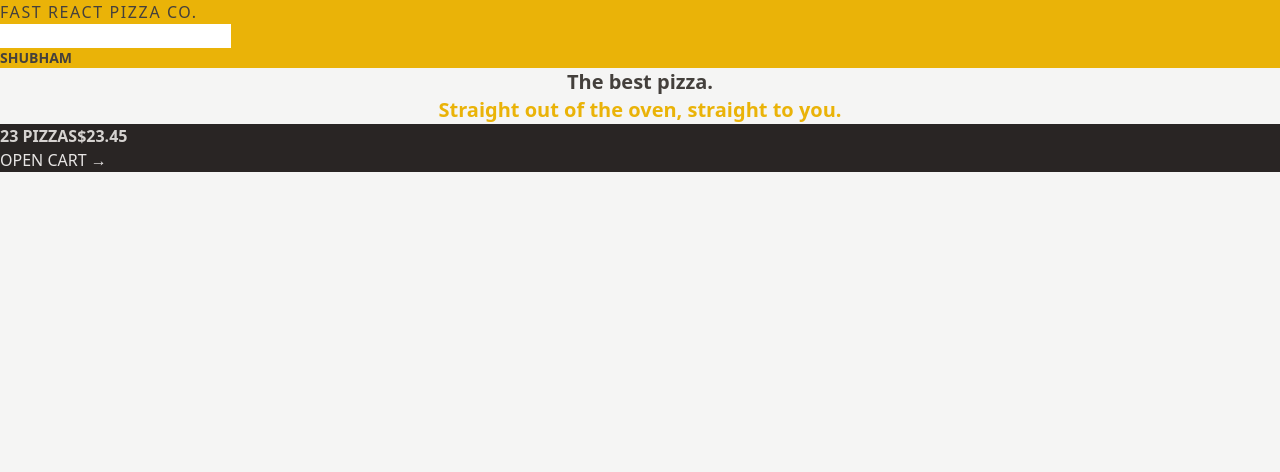
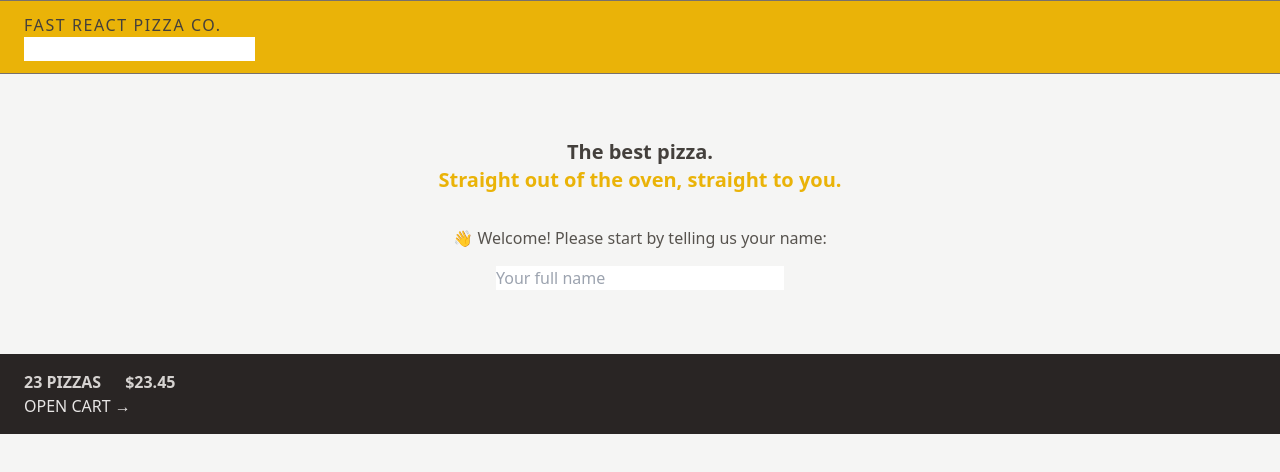
Before and after one commit to shubhRepository/fast-react-pizza, a React (Vite) app: page / in a window 1280 px wide. Shown: the top 472 px of the page. Built offline with nearby package versions, Linux system fonts and the light colour scheme.

Commit message:
add visual hierarchy on the home page

```diff
--- a/src/features/cart/CartOverview.jsx
+++ b/src/features/cart/CartOverview.jsx
@@ -1,7 +1,7 @@
 function CartOverview() {
   return (
-    <div className="bg-stone-800 uppercase text-stone-300">
-      <p className="font-semibold">
+    <div className="bg-stone-800 px-4 py-4 text-sm uppercase text-stone-300 sm:px-6 md:text-base">
+      <p className="space-x-4 font-semibold sm:space-x-6">
         <span>23 pizzas</span>
         <span>$23.45</span>
       </p>
--- a/src/features/user/CreateUser.jsx
+++ b/src/features/user/CreateUser.jsx
@@ -1,7 +1,7 @@
-import { useState } from 'react';
+import { useState } from "react";
 
 function CreateUser() {
-  const [username, setUsername] = useState('');
+  const [username, setUsername] = useState("");
 
   function handleSubmit(e) {
     e.preventDefault();
@@ -9,16 +9,19 @@
 
   return (
     <form onSubmit={handleSubmit}>
-      <p>👋 Welcome! Please start by telling us your name:</p>
+      <p className="mb-4 text-sm text-stone-600 md:text-base">
+        👋 Welcome! Please start by telling us your name:
+      </p>
 
       <input
         type="text"
         placeholder="Your full name"
         value={username}
         onChange={(e) => setUsername(e.target.value)}
+        className="w-72"
       />
 
-      {username !== '' && (
+      {username !== "" && (
         <div>
           <button>Start ordering</button>
         </div>
--- /dev/null
+++ b/src/features/user/Username.jsx
@@ -0,0 +1,5 @@
+function Username() {
+  return <div className="hidden text-sm font-semibold">Shubham</div>;
+}
+
+export default Username;
--- a/src/ui/Header.jsx
+++ b/src/ui/Header.jsx
@@ -1,11 +1,11 @@
 import { Link } from "react-router-dom";
 
 import SearchOrder from "../features/order/SearchOrder";
-import Username from "./Username";
+import Username from "../features/user/Username";
 
 function Header() {
   return (
-    <div className="bg-yellow-500 uppercase">
+    <div className="border-y border-stone-500 bg-yellow-500 px-4 py-3 uppercase sm:px-6">
       <Link to="/" className="tracking-widest">
         Fast React Pizza Co.
       </Link>
--- a/src/ui/Home.jsx
+++ b/src/ui/Home.jsx
@@ -1,13 +1,16 @@
+import CreateUser from "../features/user/CreateUser";
+
 function Home() {
   return (
-    <div>
-      <h1 className="text-center text-xl font-semibold">
+    <div className="my-10 text-center sm:my-16">
+      <h1 className="mb-8 text-xl font-semibold">
         The best pizza.
         <br />
         <p className="text-yellow-500">
           Straight out of the oven, straight to you.
         </p>
       </h1>
+      <CreateUser />
     </div>
   );
 }
--- a/src/ui/Username.jsx
+++ /dev/null
@@ -1,5 +0,0 @@
-function Username() {
-  return <div className="text-sm font-semibold">Shubham</div>;
-}
-
-export default Username;
```
